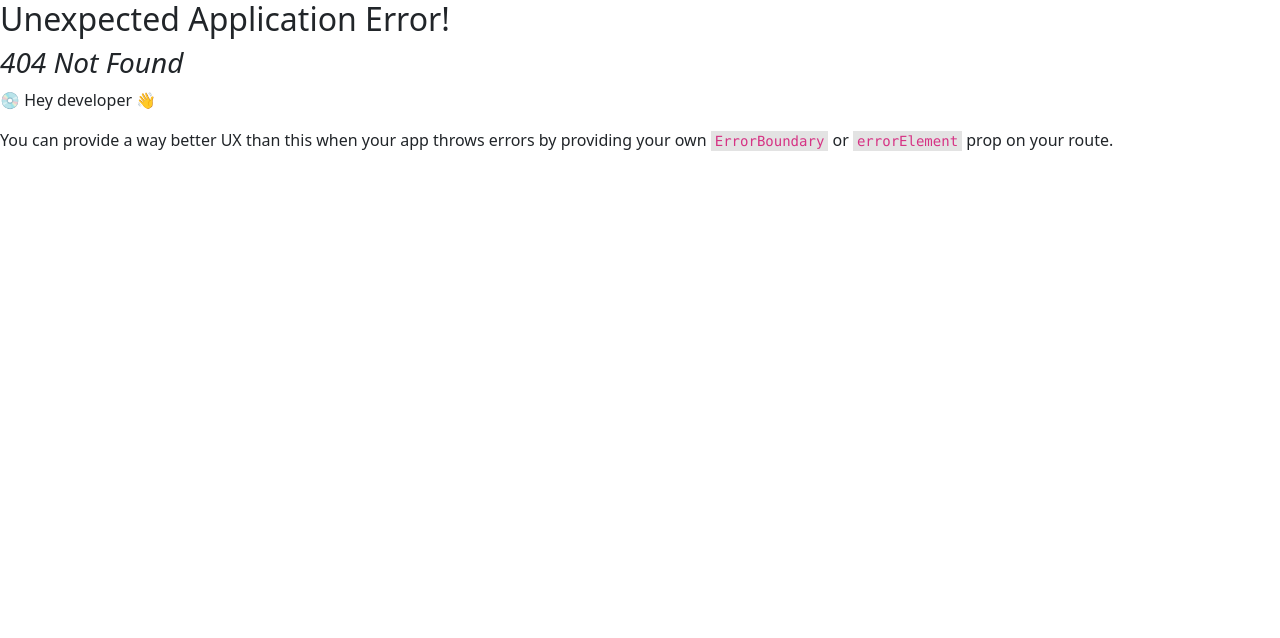
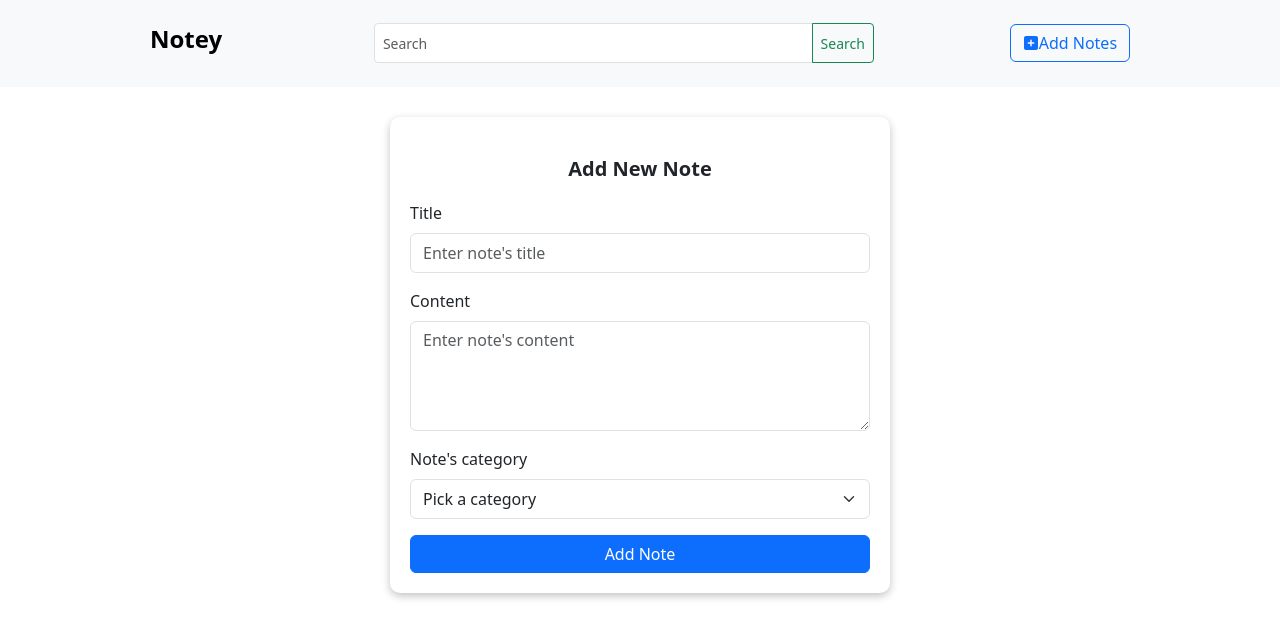
Before and after one commit to Junior-idrice/cs50wFinal, a React (Vite) app in the folder react-note-app/: page /edit-note in a window 1280 px wide. Before the commit this address had no page. Shown: the top 638 px of the page. Built offline with nearby package versions, Linux system fonts and the light colour scheme.

Commit message:
first of the day

```diff
--- a/react-note-app/src/App.jsx
+++ b/react-note-app/src/App.jsx
@@ -1,7 +1,9 @@
 import { createBrowserRouter, createRoutesFromElements, RouterProvider, Route } from 'react-router-dom'
 import HomePage from './pages/HomePage'   // default export assumed
 import MainLayout from './layout/MainLayout'
+import NoteDetailPage from './pages/NoteDetailPage'
 import AddNotePage from './pages/AddNotePage'
+import EditNotePage from './pages/EditNotePage'
 
 const App = () => {
   const router = createBrowserRouter(
@@ -9,6 +11,8 @@
       <Route path="/" element={<MainLayout/>}>
       <Route index element={<HomePage />} />
       <Route path="/add-note" element={<AddNotePage />} />
+      <Route path="/edit-note" element={<EditNotePage/>}/>
+      <Route path="/note-detail" element={<NoteDetailPage/>}/>
 
       </Route>
 
--- a/react-note-app/src/components/NoteCard.jsx
+++ b/react-note-app/src/components/NoteCard.jsx
@@ -2,9 +2,9 @@
 
 import { FaNoteSticky } from "react-icons/fa6";
 import { FaBookOpenReader } from "react-icons/fa6";
+import {Link} from "react-router-dom"
+import { MdMarkunread } from "react-icons/md";
 
-import { MdMarkunread } from "react-icons/md";
-import { Link } from "react-router-dom";
 
 const NoteCard = ({color}) => {
   return (
@@ -12,7 +12,10 @@
                 <div className="card card-body">
                     <span className="side-stick" style={{backgroundColor: "blue"}}></span>
                     <FaNoteSticky style={{marginLeft: "auto", color: "blue"}}/>
+                    <Link to="note-detail" style={{textDecoration:"none", color:"black"}}>
                     <h5 className="note-title text-truncate w-75 mb-0" data-noteheading="Book a Ticket for Movie">Book a Ticket for Movie </h5>
+                    </Link>
+
                     <p className="note-date font-12 text-muted">11 March 2009</p>
                     <div className="note-content">
                         <p className="note-inner-content text-muted" data-notecontent="Blandit tempus porttitor aasfs. Integer posuere erat a ante venenatis.">Blandit tempus porttitor aasfs. Integer posuere erat a ante venenatis.</p>
--- /dev/null
+++ b/react-note-app/src/pages/EditNotePage.jsx
@@ -0,0 +1,52 @@
+import React from 'react'
+import "./AddNotePage.css"
+
+const EditNotePage = () => {
+  return (
+      <form>
+      <h5>Add New Note</h5>
+      <div className="mb-3">
+        <label htmlFor="exampleFormControlInput1" className="form-label">
+          Title
+        </label>
+        <input
+          type="email"
+          className="form-control"
+          id="exampleFormControlInput1"
+          placeholder="Enter note's title"
+        />
+      </div>
+
+      <div className="mb-3">
+        <label htmlFor="exampleFormControlTextarea1" className="form-label">
+          Content
+        </label>
+        <textarea
+          className="form-control"
+          id="exampleFormControlTextarea1"
+          rows={4}
+          placeholder="Enter note's content"
+        ></textarea>
+      </div>
+
+      <div className="mb-3">
+      <label htmlFor="exampleFormControlTextarea1" className="form-label">
+          Note's category
+        </label>
+      <select className="form-select" aria-label="Default select example" style={{height: "40px"}}>
+          <option selected>Pick a category</option>
+          <option value="1">Business</option>
+          <option value="2">Personal</option>
+          <option value="3">Important</option>
+        </select>
+      </div>
+
+
+
+
+      <button className="btn btn-primary d-flex justify-content-center" style={{width:"100%"}}>Add Note</button>
+    </form>
+  )
+}
+
+export default EditNotePage
--- /dev/null
+++ b/react-note-app/src/pages/NoteDetailPage.css
@@ -0,0 +1,56 @@
+/* DetailPage.css */
+
+.note-container {
+    max-width: 800px;
+    margin: 20px auto;
+    padding: 30px 30px;
+    background-color: #f9f9f9;
+  }
+
+  .title {
+
+    text-align: center;
+    margin-bottom: 20px;
+  }
+
+  .button-group {
+    display: flex;
+    justify-content: center;
+    gap: 10px;
+    margin-bottom: 20px;
+  }
+
+  .btn {
+    padding: 10px 20px;
+    font-size: 16px;
+    border: none;
+    border-radius: 4px;
+    cursor: pointer;
+    display: flex !important;
+    align-items: center !important;
+  }
+
+  .btn-primary {
+    background-color: #007bff;
+    color: white;
+  }
+
+  .btn-primary:hover {
+    background-color: #0056b3;
+  }
+
+  .btn-danger {
+    background-color: #dc3545;
+    color: white;
+  }
+
+  .btn-danger:hover {
+    background-color: #c82333;
+  }
+
+  .description {
+    /* font-family: 'Georgia', serif; */
+    /* color: #555; */
+    line-height: 1.6;
+    text-align: justify;
+  }
--- /dev/null
+++ b/react-note-app/src/pages/NoteDetailPage.jsx
@@ -0,0 +1,49 @@
+import React from "react";
+import "./NoteDetailPage.css"
+import { BiSolidTrashAlt } from "react-icons/bi";
+import { FiEdit } from "react-icons/fi";
+//import Modal from "../components/Modal";
+import { Link } from "react-router-dom";
+const NotePage = () => {
+  return (
+    <>
+    <div className="note-container">
+    <h3 className="title">REACT PROJECT FOR BEGINNERS</h3>
+    <span className="d-flex justify-content-center">
+    <p className="note-date font-12 text-muted me-5"> created: 11 March 2009</p>
+    <p className="note-date font-12 text-muted me-5">last updated: 11 March 2009</p>
+    </span>
+    <span className="button-group">
+        <Link to="/edit-note">
+        <button className="btn btn-primary"><FiEdit /><span>Edit</span></button>
+        </Link>
+
+      <button className="btn btn-danger"><BiSolidTrashAlt /><span>Delete</span></button>
+    </span>
+    <p className="description">
+      Sed ut perspiciatis unde omnis iste natus error sit voluptatem
+      accusantium doloremque laudantium, totam rem aperiam, eaque ipsa quae ab
+      illo inventore veritatis et quasi architecto beatae vitae dicta sunt
+      explicabo. Nemo enim ipsam voluptatem quia voluptas sit aspernatur aut
+      odit aut fugit, sed quia consequuntur magni dolores eos qui ratione
+      voluptatem sequi nesciunt. Neque porro quisquam est, qui dolorem ipsum
+      quia dolor sit amet, consectetur, adipisci velit, sed quia non numquam
+      eius modi tempora incidunt ut labore et dolore magnam aliquam quaerat
+      voluptatem. Ut enim ad minima veniam, quis nostrum exercitationem ullam
+      corporis suscipit laboriosam, nisi ut aliquid ex ea commodi consequatur?
+      Quis autem vel eum iure reprehenderit qui in ea voluptate velit esse
+      quam nihil molestiae consequatur, vel illum qui dolorem eum fugiat quo
+      voluptas nulla pariatur?
+    </p>
+
+
+
+
+
+  </div>
+
+  </>
+  );
+};
+
+export default NotePage;
```
Also changed, not shown: 1 other file (tests, documents, lock files or other folders).
